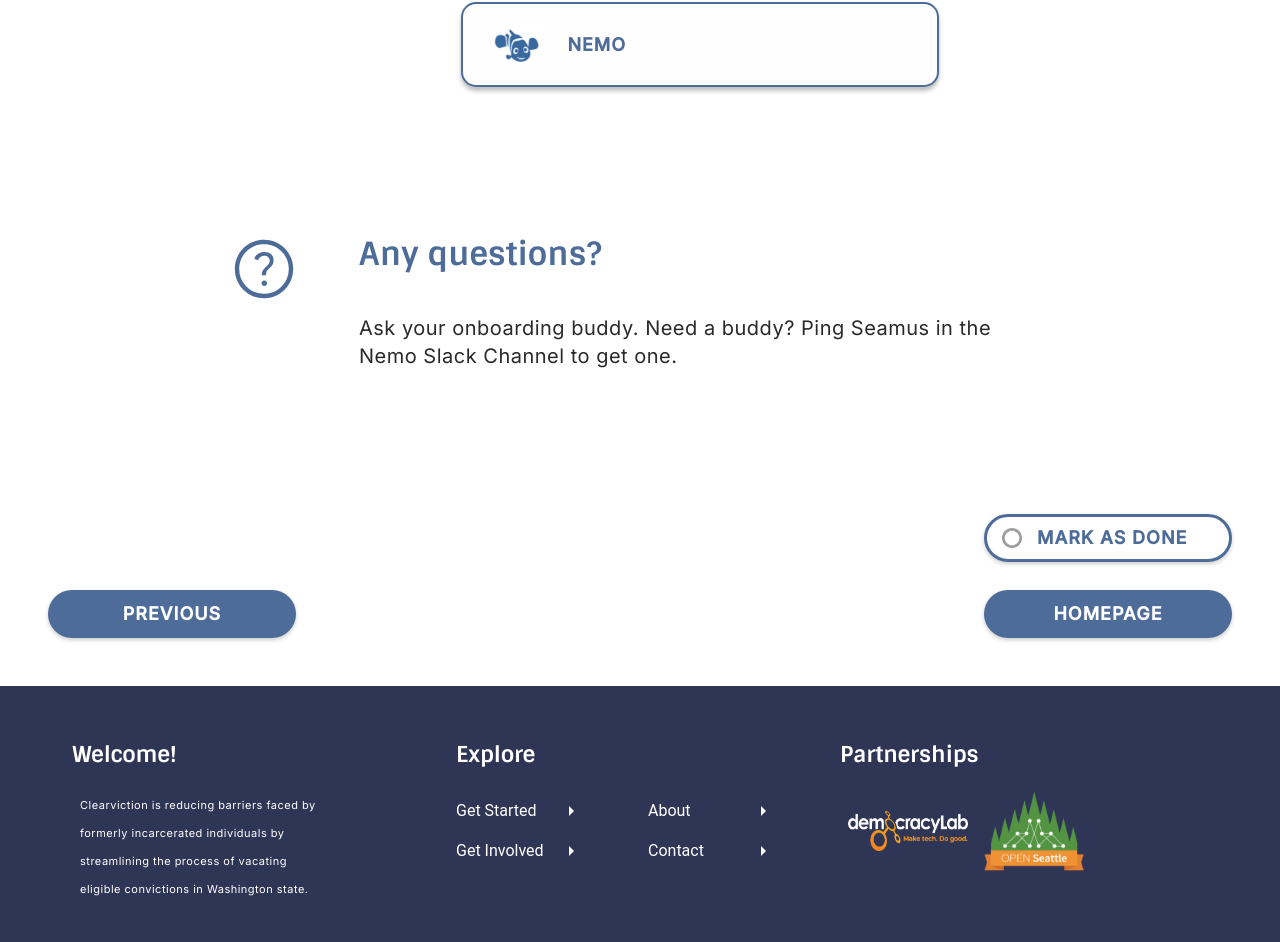
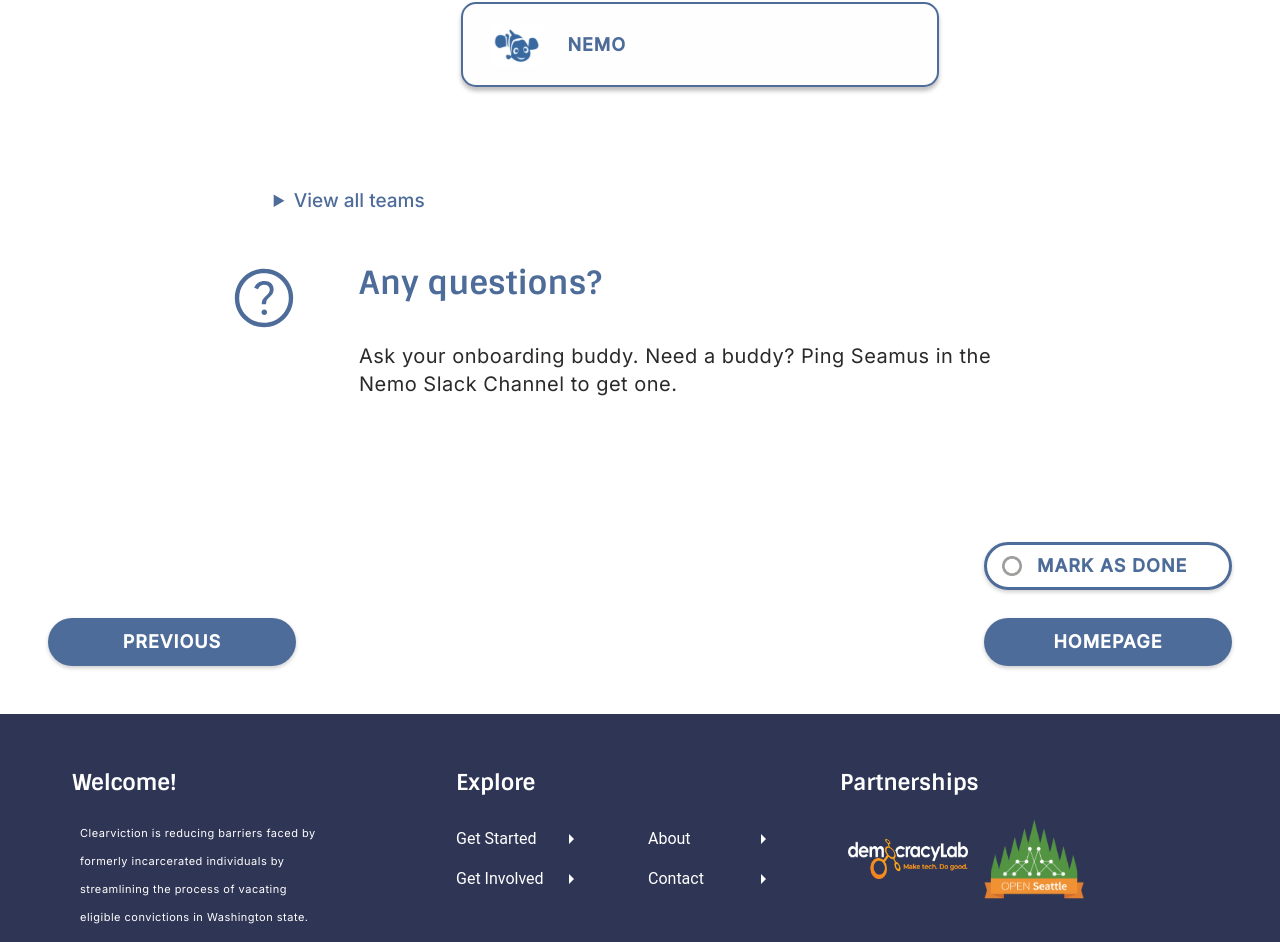
Before and after one commit to openseattle/clearviction-v1, a React (Create React App) app: page /onboarding-mod4 in a window 1280 px wide. Shown: the part 3272-4214 px from the top of the page. Built offline with nearby package versions, Linux system fonts and the light colour scheme.

Commit message:
added airtable teams embed

```diff
--- a/src/Pages/Onboarding/OnboardingMod4.jsx
+++ b/src/Pages/Onboarding/OnboardingMod4.jsx
@@ -134,32 +134,6 @@ const teamDesc = {
             modalParagraph2:
                 "This team also serves as a spring board for newly onboarded volunteers to get a taste of what we're working on and how we collaborate. Our work is generally broken down into several Task Groups with Nemo members leading up each of those efforts.",
         },
-        // Other teams listed below, not in Figma file and no icons ready.
-        /* {
-            linkTitle: "Community Relationships",
-            linkIcon: "teamIcon",
-            linkImg: <img src={community} alt="" className="makeStyles-linkIcon-11" />,
-        },
-        {
-            linkTitle: "Legal Research",
-            linkIcon: "teamIcon",
-            linkImg: <img src={legalResearch} alt="" className="makeStyles-linkIcon-11" />,
-        },
-        {
-            linkTitle: "Data Analytics",
-            linkIcon: "teamIcon",
-            linkImg: <img src={data} alt="" className="makeStyles-linkIcon-11" />,
-        },
-        {
-            linkTitle: "Tech Foundations",
-            linkIcon: "teamIcon",
-            linkImg: <img src={tech} alt="" className="makeStyles-linkIcon-11" />,
-        },
-        {
-            linkTitle: "Funding Pursuit",
-            linkIcon: "teamIcon",
-            linkImg: <img src={funding} alt="" className="makeStyles-linkIcon-11" />,
-        }, */
     ],
 };
 
@@ -223,6 +197,30 @@ const OnboardingMod4 = () => {
                     </Grid>
                     <Grid item xs={10}>
                         <ModuleContent content={teamDesc} />
+                        {/* Seamus wanted to keep a live version thats
+                        always up to date with all teams using this embed */}
+                        <details
+                            style={{
+                                fontSize: "calc(14px + 0.390625vw)",
+                                fontFamily: "Inter",
+                                fontWeight: "500",
+                                color: "#4E6C99",
+                            }}
+                        >
+                            <summary>View all teams</summary>
+                            <iframe
+                                title="teams-airtable"
+                                className="airtable-embed"
+                                src="https://airtable.com/embed/shrK9XGUYAHu8gy6k?backgroundColor=teal&viewControls=on"
+                                frameBorder="0"
+                                width="100%"
+                                height="900"
+                                style={{
+                                    background: "transparent",
+                                    border: "1px solid #4E6C99",
+                                }}
+                            />
+                        </details>
                     </Grid>
                     <Grid item xs={2} className={classes.cardIcon}>
                         <img src={question} alt="" className={classes.icon} />
```
